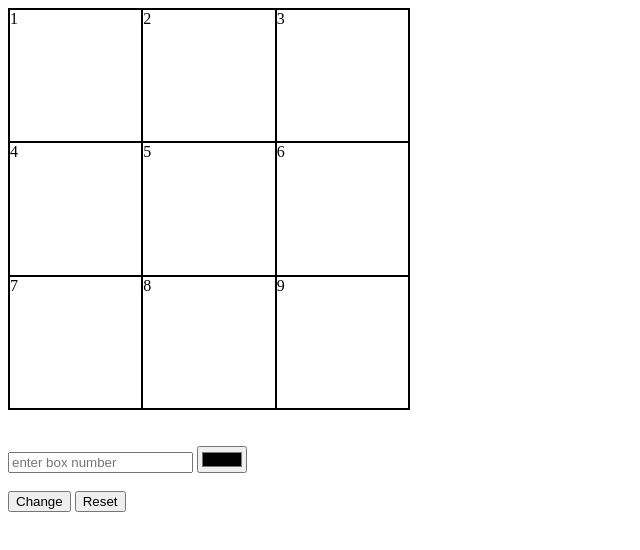
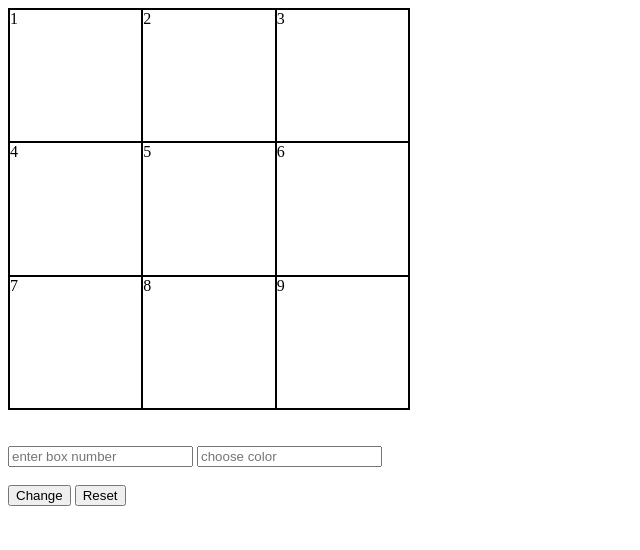
Before and after one commit to acciojob/Replit-Asian-Paints-Sagar-Kumar01, a website: page main.html in a window 1280 px wide. Shown: the whole page, without its empty margins (0-640 px from the left). Drawn offline with Linux system fonts and the light colour scheme.

Commit message:
created a submission

```diff
--- a/main.html
+++ b/main.html
@@ -21,7 +21,7 @@
     <br><br>
 
     <input id="block_id" placeholder="enter box number" type="number"/>
-    <input id="colour_id" placeholder="chose color" type="color" />
+    <input id="colour_id" placeholder="choose color" type="text" />
 
     <br><br>
 
```
